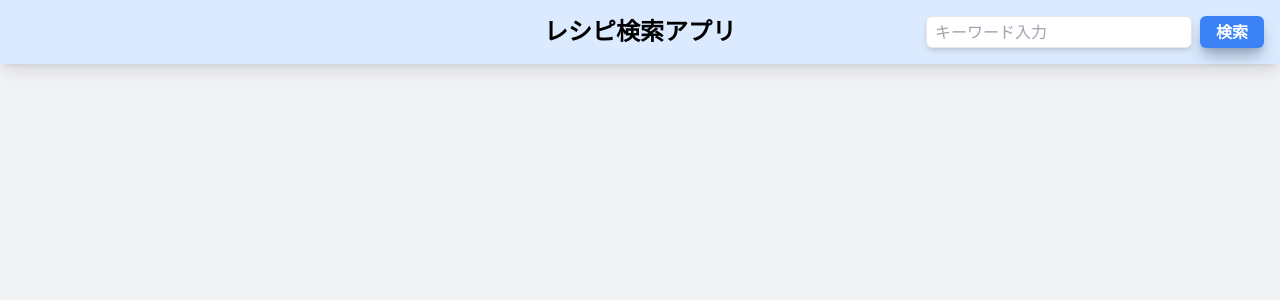
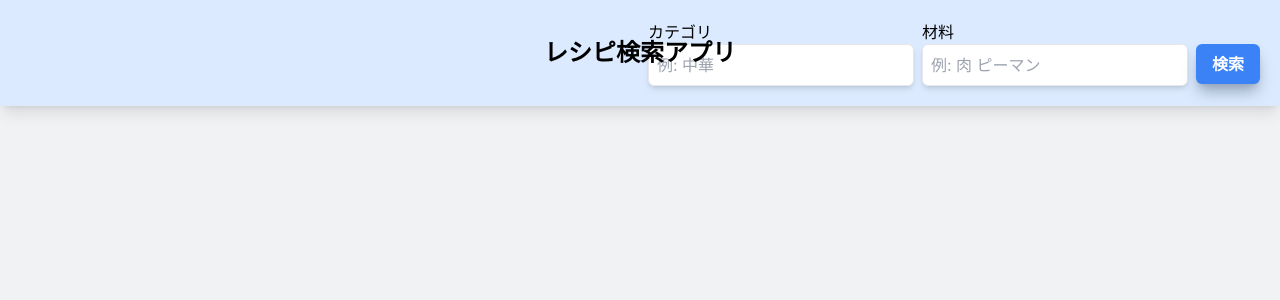
Before and after one commit to taiyou1116/tauri-recipe-search, a React (Vite) app: page / in a window 1280 px wide. Shown: the top 300 px of the page. Built offline with nearby package versions, Linux system fonts and the light colour scheme.

Commit message:
InputComponentの作成

```diff
--- /dev/null
+++ b/src/components/Input.tsx
@@ -0,0 +1,21 @@
+type InputProps = {
+    placeholder: string,
+    value: string,
+    onChange: (e: React.ChangeEvent<HTMLInputElement>) => void,
+}
+
+export default function InputComponent(props: InputProps) {
+    const { placeholder, value, onChange } = props;
+
+    return(
+      <input
+        type="text"
+        placeholder={ placeholder }
+        value={ value }
+        onChange={(e) => onChange(e)}
+        className="border p-2 rounded-md
+                   focus:outline-none focus:ring focus:ring-blue-500
+                   transition-shadow duration-200 shadow-md"
+      />
+    )
+}
--- a/src/components/Navigationbar.tsx
+++ b/src/components/Navigationbar.tsx
@@ -1,4 +1,5 @@
 import ButtonComponent from "./Button";
+import InputComponent from "./Input";
 
 type NavigationProps = {
   categoryName: string;
@@ -15,23 +16,32 @@ export default function NavigationbarComponent(props: NavigationProps) {
   }
 
   return (
-    <div className="p-4 bg-blue-100 shadow-lg relative flex items-center z-10">
+    <div className="p-5 bg-blue-100 shadow-lg relative flex items-center z-10">
       <h1 className="font-bold text-2xl absolute left-1/2 transform -translate-x-1/2">
         レシピ検索アプリ
       </h1>
-      <form onSubmit={handleSubmit} className="ml-auto flex flex-row gap-2 h-8">
-        <input
-          type="text"
-          placeholder="キーワード入力"
-          value={categoryName}
-          onChange={(e) => setCategoryName(e.target.value)}
-          className="border p-2 rounded-md
-                     focus:outline-none focus:ring focus:ring-blue-500
-                     transition-shadow duration-200 shadow-md"
-        />
-        <ButtonComponent
+      <form onSubmit={handleSubmit} className="ml-auto flex flex-row gap-2">
+        <div>
+          <p>カテゴリ</p>
+          <InputComponent
+            placeholder="例: 中華"
+            value={ categoryName }
+            onChange={(e) => setCategoryName(e.target.value)}
+          />
+        </div>
+        <div>
+          <p>材料</p>
+          <InputComponent
+            placeholder="例: 肉 ピーマン"
+            value={ categoryName }
+            onChange={(e) => setCategoryName(e.target.value)}
+          />
+        </div>
+        <div className="mt-6">
+          <ButtonComponent
           title="検索"
         />
+        </div>
       </form>
     </div>
   );
--- a/src/output.css
+++ b/src/output.css
@@ -570,12 +570,40 @@ video {
   margin: 0.5rem;
 }
 
+.m-1 {
+  margin: 0.25rem;
+}
+
+.m-10 {
+  margin: 2.5rem;
+}
+
+.m-5 {
+  margin: 1.25rem;
+}
+
 .mb-4 {
   margin-bottom: 1rem;
 }
 
 .ml-auto {
   margin-left: auto;
+}
+
+.mt-3 {
+  margin-top: 0.75rem;
+}
+
+.mt-5 {
+  margin-top: 1.25rem;
+}
+
+.mt-6 {
+  margin-top: 1.5rem;
+}
+
+.mt-7 {
+  margin-top: 1.75rem;
 }
 
 .flex {
@@ -600,6 +628,18 @@ video {
 
 .h-full {
   height: 100%;
+}
+
+.h-9 {
+  height: 2.25rem;
+}
+
+.h-10 {
+  height: 2.5rem;
+}
+
+.h-40 {
+  height: 10rem;
 }
 
 .w-auto {
@@ -692,11 +732,6 @@ video {
   background-color: rgb(219 234 254 / var(--tw-bg-opacity));
 }
 
-.bg-blue-300 {
-  --tw-bg-opacity: 1;
-  background-color: rgb(147 197 253 / var(--tw-bg-opacity));
-}
-
 .bg-blue-500 {
   --tw-bg-opacity: 1;
   background-color: rgb(59 130 246 / var(--tw-bg-opacity));
@@ -727,6 +762,18 @@ video {
 
 .p-6 {
   padding: 1.5rem;
+}
+
+.p-1 {
+  padding: 0.25rem;
+}
+
+.p-5 {
+  padding: 1.25rem;
+}
+
+.p-10 {
+  padding: 2.5rem;
 }
 
 .px-4 {
@@ -784,21 +831,6 @@ video {
   --tw-shadow: 0 4px 6px -1px rgb(0 0 0 / 0.1), 0 2px 4px -2px rgb(0 0 0 / 0.1);
   --tw-shadow-colored: 0 4px 6px -1px var(--tw-shadow-color), 0 2px 4px -2px var(--tw-shadow-color);
   box-shadow: var(--tw-ring-offset-shadow, 0 0 #0000), var(--tw-ring-shadow, 0 0 #0000), var(--tw-shadow);
-}
-
-.shadow-slate-800 {
-  --tw-shadow-color: #1e293b;
-  --tw-shadow: var(--tw-shadow-colored);
-}
-
-.shadow-slate-500 {
-  --tw-shadow-color: #64748b;
-  --tw-shadow: var(--tw-shadow-colored);
-}
-
-.shadow-slate-300 {
-  --tw-shadow-color: #cbd5e1;
-  --tw-shadow: var(--tw-shadow-colored);
 }
 
 .shadow-slate-400 {
```
